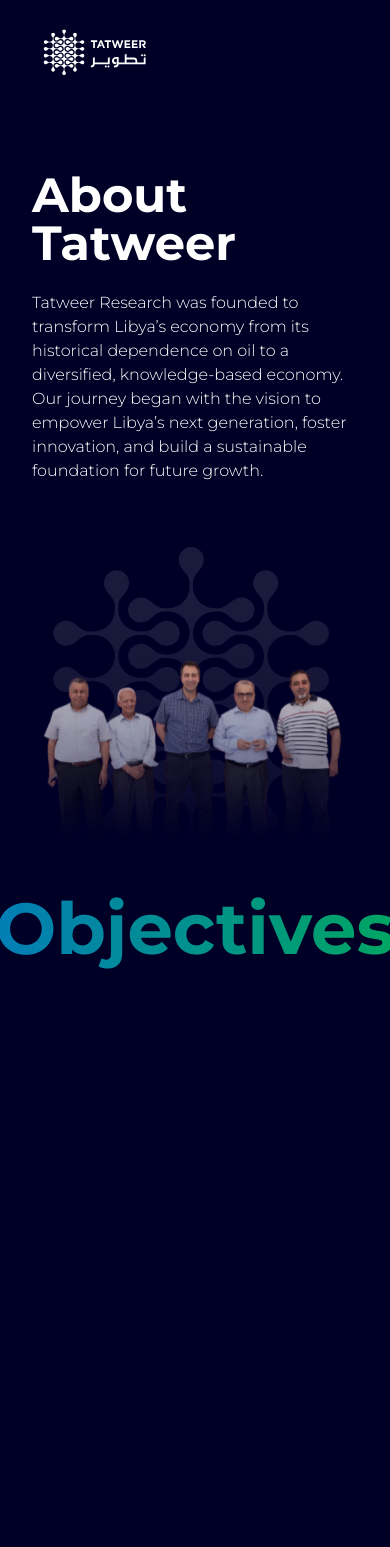
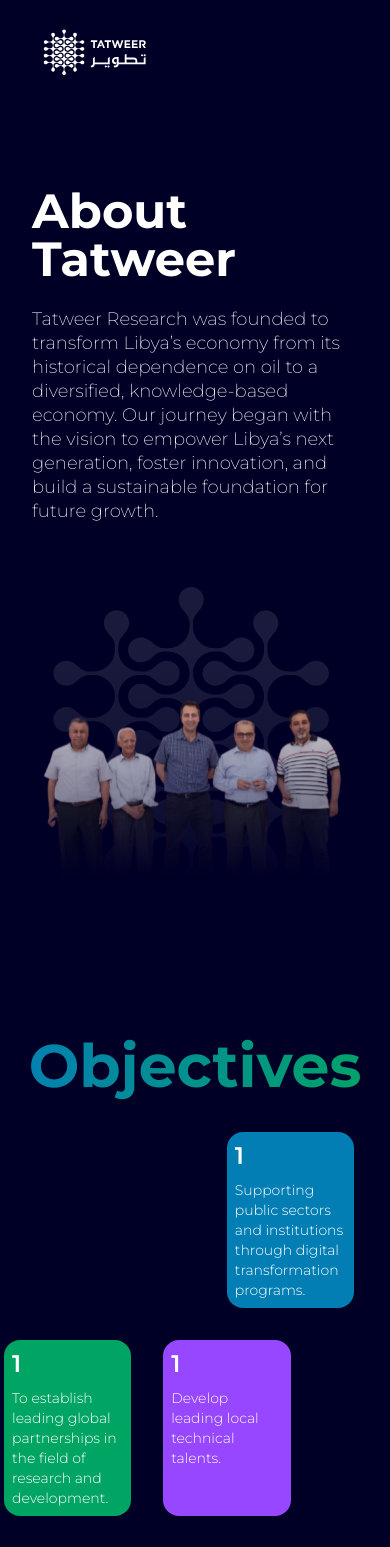
Before and after one commit to Abdullah-Jehani/Tatweer-Website, a Vue app: page /WhatWeDoView in a window 390 px wide. Shown: the top 1547 px of the page. Built offline with nearby package versions, Linux system fonts and the light colour scheme.

Commit message:
updated the responsive for the about us page

```diff
--- a/src/components/WhatWeDo/AboutSectionComponent.vue
+++ b/src/components/WhatWeDo/AboutSectionComponent.vue
@@ -3,9 +3,11 @@
     class="grid grid-cols-12 w-full text-white md:place-content-center place-content-start place-items-center"
     :style="{ height: 'calc(100vh - 107px)' }"
   >
-    <div class="col-start-1 col-span-full md:col-span-5 mt-16 md:mt-0">
+    <div class="col-start-1 col-span-full md:col-span-5 mt-20 md:mt-0">
       <h1 class="font-bold text-5xl mb-6">About Tatweer</h1>
-      <p class="font-light md:leading-normal leading-6">
+      <p
+        class="font-extralight text-lg md:text-base md:leading-normal leading-6"
+      >
         Tatweer Research was founded to transform Libya’s economy from its
         historical dependence on oil to a diversified, knowledge-based economy.
         Our journey began with the vision to empower Libya’s next generation,
--- a/src/components/WhatWeDo/ObjectivesSectionComponent.vue
+++ b/src/components/WhatWeDo/ObjectivesSectionComponent.vue
@@ -1,10 +1,10 @@
 <template>
   <div
-    class="w-full h-screen relative overflow-hidden overflow-y-auto snap-y snap-mandatory no-scrollbar px-[120px]"
+    class="w-full h-screen relative overflow-hidden overflow-y-auto snap-y snap-mandatory no-scrollbar md:px-[120px]"
   >
     <!-- Hero Section: "Objectives" Title -->
     <h1
-      class="flex justify-center items-center text-7xl md:text-8xl font-bold bg-gradient-to-r from-secondary to-greenColor text-transparent bg-clip-text absolute z-0 w-full top-12 left-0 pb-2"
+      class="flex justify-center items-center text-6xl md:text-8xl font-bold bg-gradient-to-r from-secondary to-greenColor text-transparent bg-clip-text absolute z-0 w-full top-12 left-0 pb-2"
     >
       {{ title }}
     </h1>
@@ -16,7 +16,7 @@
       @wheel="onWheel"
     >
       <!-- Objective Cards Grid -->
-      <div class="grid grid-cols-12 gap-12 px-4 relative mt-36">
+      <div class="grid grid-cols-12 gap-y-8 md:px-4 px-1 relative mt-36">
         <ObjectiveCardComponent
           v-for="(objective, index) in objectives"
           :key="index"
@@ -131,8 +131,8 @@
 
 // Generate Tailwind classes for specific positions
 const getTailwindPosition = (index) => {
-  // Define the specific column and row positions based on the card index
-  const positions = [
+  // Define the specific column positions for large screens
+  const largeScreenPositions = [
     { col: 9 }, // First card
     { col: 5 }, // Second card
     { col: 8 }, // Third card
@@ -140,11 +140,29 @@
     { col: 7 }, // Fifth card
     { col: 1 }, // Sixth card
     { col: 2 }, // Seventh card
-    { col: 4 }, // Eighth card
+    { col: 5 }, // Eighth card
   ];
 
+  // Define the specific column positions for mobile screens
+  const mobileScreenPositions = [
+    { col: 8 }, // First card
+    { col: 3 }, // Second card
+    { col: 6 }, // Third card
+    { col: 7 }, // Fourth card
+    { col: 4 }, // Fifth card
+    { col: 8 }, // Sixth card
+    { col: 2 }, // Seventh card
+    { col: 5 }, // Eighth card
+  ];
+
+  // Check the screen width to determine which positions to use
+  const isMobile = window.innerWidth <= 768;
+  const positions = isMobile ? mobileScreenPositions : largeScreenPositions;
+
   const position = positions[index];
-  return `col-span-4 col-start-${position.col} `;
+  return isMobile
+    ? `col-span-4 col-start-${position.col} ` // Full width for mobile
+    : `col-span-4 col-start-${position.col} `; // Regular for larger screens
 };
 </script>
 
--- a/src/components/WhatWeDo/ValuesSectionComponent.vue
+++ b/src/components/WhatWeDo/ValuesSectionComponent.vue
@@ -1,6 +1,8 @@
 <template>
-  <div class="grid grid-cols-12 w-full text-white place-content-center">
-    <div class="col-start-1 col-span-6">
+  <div
+    class="grid grid-cols-12 w-full text-white md:place-content-center place-content-start"
+  >
+    <div class="col-start-1 md:col-span-6 col-span-full">
       <h1 class="text-4xl font-semibold mb-16">
         Values That Drive Our Mission
       </h1>
@@ -31,14 +33,15 @@
         </div>
       </div>
     </div>
-    <div class="col-start-9 col-span-full place-content-center">
+    <div
+      class="md:col-start-9 col-start-1 col-span-full place-content-center flex md:flex-col flex-col-reverse"
+    >
       <p
         class="font-light leading-relaxed mb-6 transition-opacity duration-300"
       >
         {{ values[hoveredIndex]?.description || values[0].description }}
       </p>
-      <div class="relative w-full h-96 overflow-hidden">
-        <!-- Set a fixed height -->
+      <div class="w-full overflow-hidden">
         <transition
           name="slide"
           mode="out-in"
@@ -51,7 +54,7 @@
             :src="values[hoveredIndex].image"
             :alt="values[hoveredIndex].name"
             :key="hoveredIndex"
-            class="absolute w-full h-auto"
+            class="w-full h-auto mb-4 md:mb-0"
           />
         </transition>
       </div>
--- a/src/components/WhatWeDo/VisionSectionComponent.vue
+++ b/src/components/WhatWeDo/VisionSectionComponent.vue
@@ -1,7 +1,7 @@
 <template>
   <div class="grid grid-cols-12 relative">
     <div
-      class="relative col-start-1 col-span-4 p-[4px] bg-gradient-to-r from-greenColor to-secondary rounded-lg z-0"
+      class="relative col-start-1 md:col-span-4 col-span-full p-[3px] bg-gradient-to-r from-greenColor to-secondary rounded-lg z-0"
     >
       <div
         class="bg-main w-full h-full rounded-lg grid grid-cols-12 text-white"
@@ -11,13 +11,15 @@
     <img
       src="../../../public/images/vision.png"
       alt="Image"
-      class="absolute col-start-1 col-span-6 top-1/2 -translate-y-1/2 w-full"
+      class="absolute md:col-start-1 col-start-1 md:col-span-6 col-span-12 top-1/4 md:top-1/2 -translate-y-1/2 w-full"
     />
 
-    <div class="col-start-9 col-span-3 flex justify-center items-center">
+    <div
+      class="md:col-start-9 col-start-1 md:col-span-3 col-span-full px-8 flex justify-center md:items-center items-start mt-36 md:mt-0"
+    >
       <div class="text-white">
-        <h1 class="text-4xl font-semibold mb-4">Vision</h1>
-        <p class="font-light">
+        <h1 class="md:text-4xl text-5xl font-semibold mb-4">Vision</h1>
+        <p class="font-light text-lg md:text-base leading-6 md:leading-normal">
           To be a catalyst for establishing a knowledge-based economy and
           supporting the private sector in Libya
         </p>
--- a/src/helper/ObjectiveCardComponent.vue
+++ b/src/helper/ObjectiveCardComponent.vue
@@ -1,11 +1,11 @@
 <template>
   <div
     :style="{ backgroundColor: color }"
-    class="p-6 text-white h-auto rounded-2xl w-2/3"
+    class="md:p-6 p-2 text-white h-auto rounded-2xl w-full md:w-2/3"
   >
     <div>
-      <h1 class="text-4xl font-semibold">1</h1>
-      <p class="text-lg font-light mt-2">
+      <h1 class="md:text-4xl text-2xl font-semibold">1</h1>
+      <p class="md:text-lg text-sm font-light mt-2">
         {{ objectiveDescription }}
       </p>
     </div>
--- a/src/views/WhatWeDo/WhatWeDoView.vue
+++ b/src/views/WhatWeDo/WhatWeDoView.vue
@@ -1,11 +1,13 @@
 <template>
-  <div class="w-full px-8 md:px-[120px] grid grid-cols-12">
+  <div class="w-full px-8 md:px-[120px] grid grid-cols-12 md:mb-72 mb-36">
     <AboutSectionComponent class="col-start-1 col-span-full" />
   </div>
-  <div class="w-full grid grid-cols-12 md:h-screen mb-72">
+  <div class="w-full grid grid-cols-12 md:h-screen md:mb-72 mb-36">
     <ObjectivesSectionComponent class="col-start-1 col-span-full" />
   </div>
-  <div class="w-full grid grid-cols-12 h-screen mb-72">
+  <div
+    class="w-full grid grid-cols-12 md:h-screen h-[65vh] md:mb-72 mb-0 md:mt-0"
+  >
     <VisionSectionComponent class="col-start-1 col-span-full" />
   </div>
   <div class="w-full h-screen px-8 md:px-[120px] grid grid-cols-12">
```
